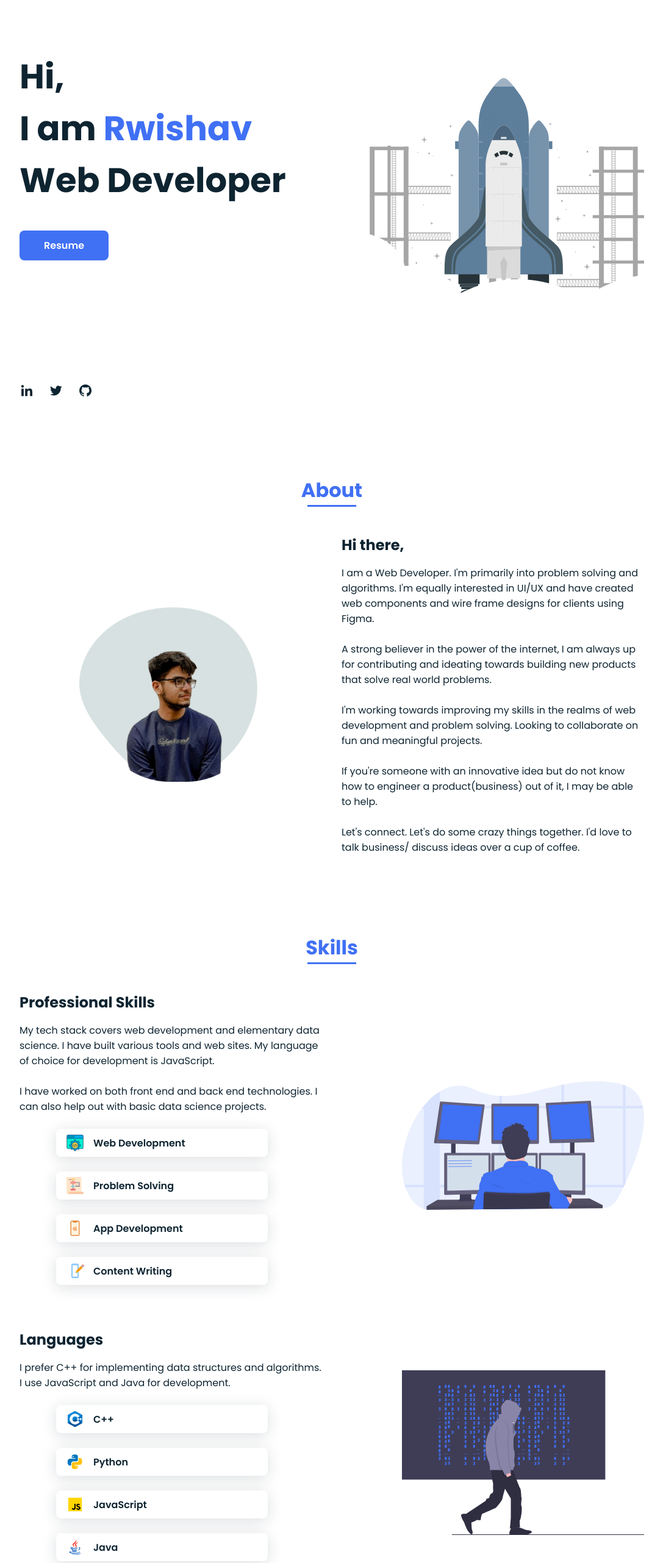
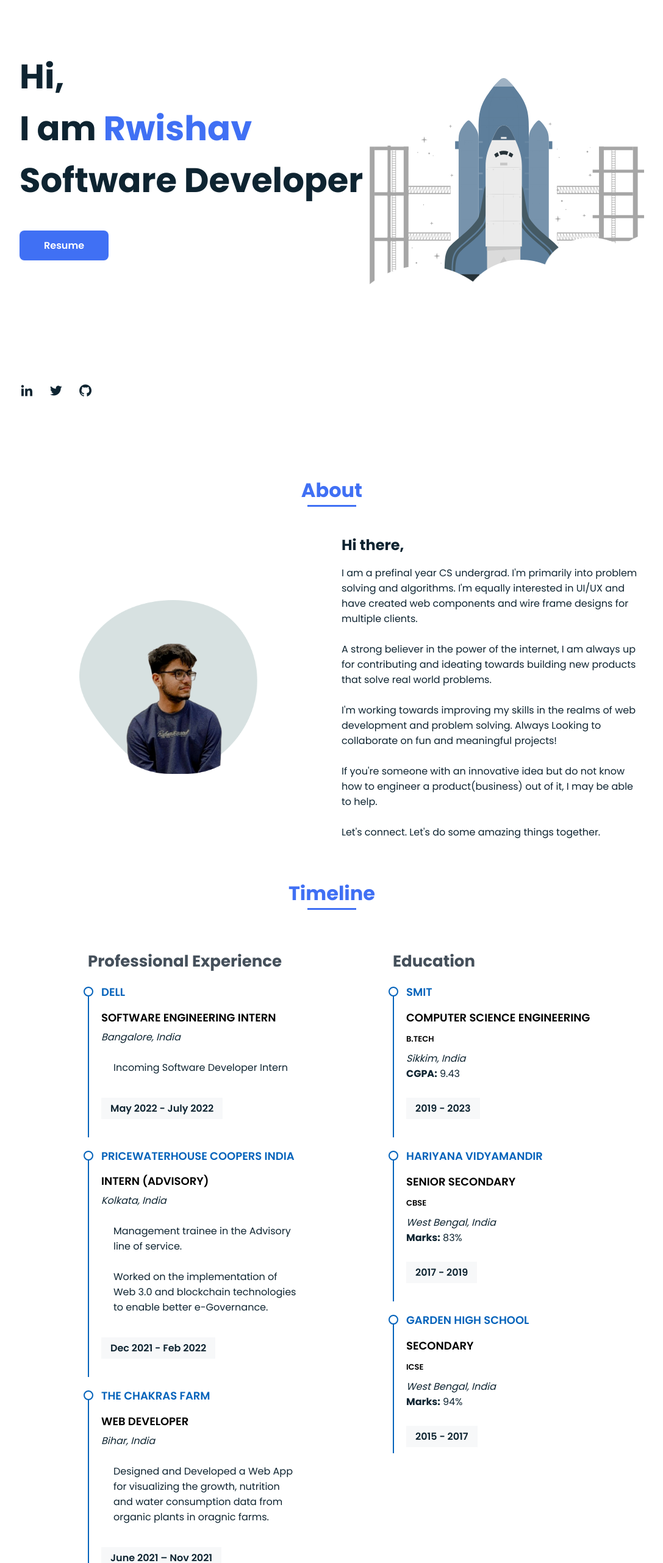
Before and after one commit to rwishavg/current_portfolio, a plain HTML site: page public/index.html in a window 1280 px wide. Shown: the part 100-2663 px from the top of the page at 61% size, without its empty margins (96-1183 px from the left). Drawn offline with nearby package versions, Linux system fonts and the light colour scheme.

Commit message:
resume updated. Timeline updated. scroll animation function removed.

```diff
--- a/public/assets/js/main.js
+++ b/public/assets/js/main.js
@@ -25,33 +25,35 @@ function linkAction() {
 }
 navLink.forEach(n => n.addEventListener('click', linkAction));
 
+// REMOVING ANIMATION FOR BETTER UX
+
 /*===== SCROLL REVEAL ANIMATION =====*/
-const sr = ScrollReveal({
-    origin: 'top',
-    distance: '80px',
-    duration: 1800,
-    reset: true
-});
+// const sr = ScrollReveal({
+//     origin: 'top',
+//     distance: '80px',
+//     duration: 1800,
+//     reset: true
+// });
 
 /*SCROLL HOME*/
-sr.reveal('.home__title', {});
-sr.reveal('.button', { delay: 200 });
-sr.reveal('.home__img', { delay: 400 });
-sr.reveal('.home__social-icon', { interval: 200 });
+// sr.reveal('.home__title', {});
+// sr.reveal('.button', { delay: 200 });
+// sr.reveal('.home__img', { delay: 400 });
+// sr.reveal('.home__social-icon', { interval: 200 });
 
-/*SCROLL ABOUT*/
-sr.reveal('.about__img', {});
-sr.reveal('.about__subtitle', { delay: 400 });
-sr.reveal('.about__text', { delay: 400 });
+// /*SCROLL ABOUT*/
+// sr.reveal('.about__img', {});
+// sr.reveal('.about__subtitle', { delay: 400 });
+// sr.reveal('.about__text', { delay: 400 });
 
-/*SCROLL SKILLS*/
-sr.reveal('.skills__subtitle', {});
-sr.reveal('.skills__text', {});
-sr.reveal('.skills__data', { interval: 200 });
-sr.reveal('.skills__img', { delay: 600 });
+// /*SCROLL SKILLS*/
+// sr.reveal('.skills__subtitle', {});
+// sr.reveal('.skills__text', {});
+// sr.reveal('.skills__data', { interval: 200 });
+// sr.reveal('.skills__img', { delay: 600 });
 
-/*SCROLL WORK*/
-sr.reveal('.work__img', { interval: 200 });
+// /*SCROLL WORK*/
+// sr.reveal('.work__img', { interval: 200 });
 
-/*SCROLL CONTACT*/
-sr.reveal('.contact__input', { interval: 200 });
+// /*SCROLL CONTACT*/
+// sr.reveal('.contact__input', { interval: 200 });
--- a/public/index.html
+++ b/public/index.html
@@ -30,13 +30,13 @@
 						<a href="#about" class="nav__link">About</a>
 					</li>
 					<li class="nav__item">
+						<a href="#timeline" class="nav__link">Timeline</a>
+					</li>
+					<li class="nav__item">
 						<a href="#skills" class="nav__link">Skills</a>
 					</li>
 					<li class="nav__item">
 						<a href="#work" class="nav__link">Projects </a>
-					</li>
-					<li class="nav__item">
-						<a href="#timeline" class="nav__link">Timeline</a>
 					</li>
 					<li class="nav__item">
 						<a href="#contact" class="nav__link">Contact </a>
@@ -56,7 +56,7 @@
 			<div class="home__data">
 				<h1 class="home__title">
 					Hi,<br />I am <span class="home__title-color">Rwishav</span><br />
-					Web Developer
+					Software Developer
 				</h1>
 				<a href="./assets/resume/RwishavGhosh_Resume.pdf" class="button">Resume</a>
 			</div>
@@ -94,9 +94,9 @@
 				<div>
 					<h2 class="about__subtitle">Hi there,</h2>
 					<p class="about__text">
-						I am a Web Developer. I'm primarily into problem solving and
+						I am a prefinal year CS undergrad. I'm primarily into problem solving and
 						algorithms. I'm equally interested in UI/UX and have created web
-						components and wire frame designs for clients using Figma.
+						components and wire frame designs for multiple clients.
 						<br />
 						<br />
 						A strong believer in the power of the internet, I am always up for
@@ -105,17 +105,101 @@
 						<br />
 						<br />
 						I'm working towards improving my skills in the realms of web
-						development and problem solving. Looking to collaborate on fun and
-						meaningful projects.
+						development and problem solving. Always Looking to collaborate on fun and
+						meaningful projects!
 						<br />
 						<br />
 						If you're someone with an innovative idea but do not know how to
 						engineer a product(business) out of it, I may be able to help.
 						<br />
 						<br />
-						Let's connect. Let's do some crazy things together. I'd love to
-						talk business/ discuss ideas over a cup of coffee.
+						Let's connect. Let's do some amazing things together.
 					</p>
+				</div>
+			</div>
+		</section>
+
+		<!-- TIMELINE  -->
+		<h2 class="section-title" id="timeline">Timeline </h2>
+		<section id="resume" class="resume">
+			<div class="container" data-aos="fade-up">
+				<div class="row">
+					<div class="item">
+						<h3 class="resume-title">Professional Experience</h3>
+						<div class="resume-item">
+							<h4>DELL</h4>
+							<h4 style="color: black;">Software Engineering Intern</h4>
+							<p><em>Bangalore, India </em></p>
+							<br>
+							<ul>
+								<li>
+									Incoming Software Developer Intern
+								</li>
+							</ul>
+							<h5>May 2022 - July 2022</h5>
+						</div>
+						<div class="resume-item">
+							<h4>Pricewaterhouse Coopers India</h4>
+							<h4 style="color: black;">Intern (Advisory)</h4>
+							<p><em>Kolkata, India </em></p>
+							<br>
+							<ul>
+								<li>
+									Management trainee in the Advisory line of service.
+									<br>
+									<br>
+									Worked on the implementation of Web 3.0 and blockchain technologies to enable better e-Governance.
+								</li>
+							</ul>
+							<h5>Dec 2021 - Feb 2022</h5>
+						</div>
+						<div class="resume-item">
+							<h4>The Chakras Farm</h4>
+							<h4 style="color: black;">Web Developer</h4>
+							<p><em> Bihar, India</em></p>
+							<br>
+							<ul>
+								<li>
+									Designed and Developed a Web App for visualizing the growth,
+									nutrition and water consumption data from organic plants in oragnic farms.
+								</li>
+							</ul>
+							<h5>June 2021 – Nov 2021</h5>
+						</div>
+					</div>
+					<br>
+					<br>
+					<div class="item">
+						<h3 class="resume-title">Education</h3>
+						<div class="resume-item">
+							<h4>SMIT</h4>
+							<h4 style="color: black;">Computer Science Engineering</h4>
+							<h4 style="font-size:small; color: black;">B.Tech</h4>
+							<p>
+								<em>Sikkim, India</em>
+							</p>
+							<p><strong>CGPA:</strong> 9.43</p>
+							<h5>2019 - 2023</h5>
+						</div>
+						<div class="resume-item">
+							<h4>Hariyana Vidyamandir</h4>
+							<h4 style="color: black;">Senior Secondary</h4>
+							<h4 style="font-size:small; color: black;">CBSE</h4>
+							<p><em>West Bengal, India</em></p>
+							<p><strong>Marks:</strong> 83%</p>
+							<h5>2017 - 2019</h5>
+						</div>
+						<div class="resume-item">
+							<h4>Garden High School</h4>
+							<h4 style="color: black;">Secondary</h4>
+							<h4 style="font-size:small; color: black;">ICSE</h4>
+							<p><em>West Bengal, India</em></p>
+							<p><strong>Marks:</strong> 94%</p>
+							<h5>2015 - 2017</h5>
+						</div>
+					</div>
+					<br>
+					<br>
 				</div>
 			</div>
 		</section>
@@ -390,76 +474,6 @@
 		<div ></div>
 		<br>
 
-		<!-- TIMELINE  -->
-		<h2 class="section-title" id="timeline">Timeline </h2>
-		<section id="resume" class="resume">
-			<div class="container" data-aos="fade-up">
-				<div class="row">
-					<div class="item">
-						<h3 class="resume-title">Professional Experience</h3>
-						<div class="resume-item">
-							<h4>DELL</h4>
-							<h4 style="color: black;">Software Engineering Intern</h4>
-							<p><em>Bangalore, India </em></p>
-							<br>
-							<ul>
-								<li>
-									Incoming Software Developer Intern
-								</li>
-							</ul>
-							<h5>May 2022 - July 2022</h5>
-						</div>
-						<div class="resume-item">
-							<h4>The Chakras Farm</h4>
-							<h4 style="color: black;">Web Developer</h4>
-							<p><em> Bihar, India</em></p>
-							<br>
-							<ul>
-								<li>
-									Designed and Developed a Web App for visualizing the growth,
-									nutrition and water consumption data from organic plants in oragnic farms.
-								</li>
-							</ul>
-							<h5>June 2021 – Nov 2021</h5>
-						</div>
-					</div>
-					<br>
-					<br>
-					<div class="item">
-						<h3 class="resume-title">Education</h3>
-						<div class="resume-item">
-							<h4>SMIT</h4>
-							<h4 style="color: black;">Computer Science Engineering</h4>
-							<h4 style="font-size:small; color: black;">B.Tech</h4>
-							<p>
-								<em>Sikkim, India</em>
-							</p>
-							<p><strong>CGPA:</strong> 9.43</p>
-							<h5>2019 - 2023</h5>
-						</div>
-						<div class="resume-item">
-							<h4>Hariyana Vidyamandir</h4>
-							<h4 style="color: black;">Senior Secondary</h4>
-							<h4 style="font-size:small; color: black;">CBSE</h4>
-							<p><em>West Bengal, India</em></p>
-							<p><strong>Marks:</strong> 83%</p>
-							<h5>2017 - 2019</h5>
-						</div>
-						<div class="resume-item">
-							<h4>Garden High School</h4>
-							<h4 style="color: black;">Secondary</h4>
-							<h4 style="font-size:small; color: black;">ICSE</h4>
-							<p><em>West Bengal, India</em></p>
-							<p><strong>Marks:</strong> 94%</p>
-							<h5>2015 - 2017</h5>
-						</div>
-					</div>
-					<br>
-					<br>
-				</div>
-			</div>
-		</section>
-
 		<!--===== CONTACT =====-->
 		<section class="contact section" id="contact">
 			<h2 class="section-title">Contact</h2>
```
Also changed, not shown: 1 other file.
